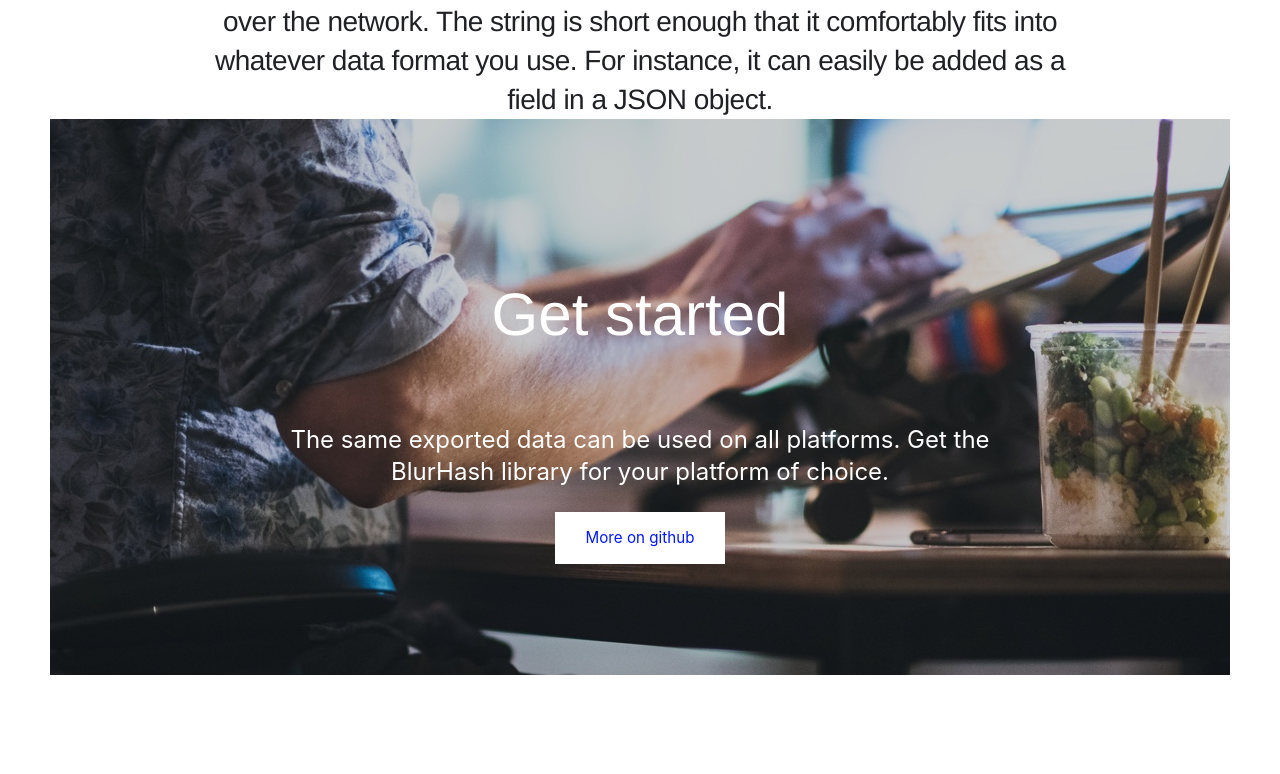
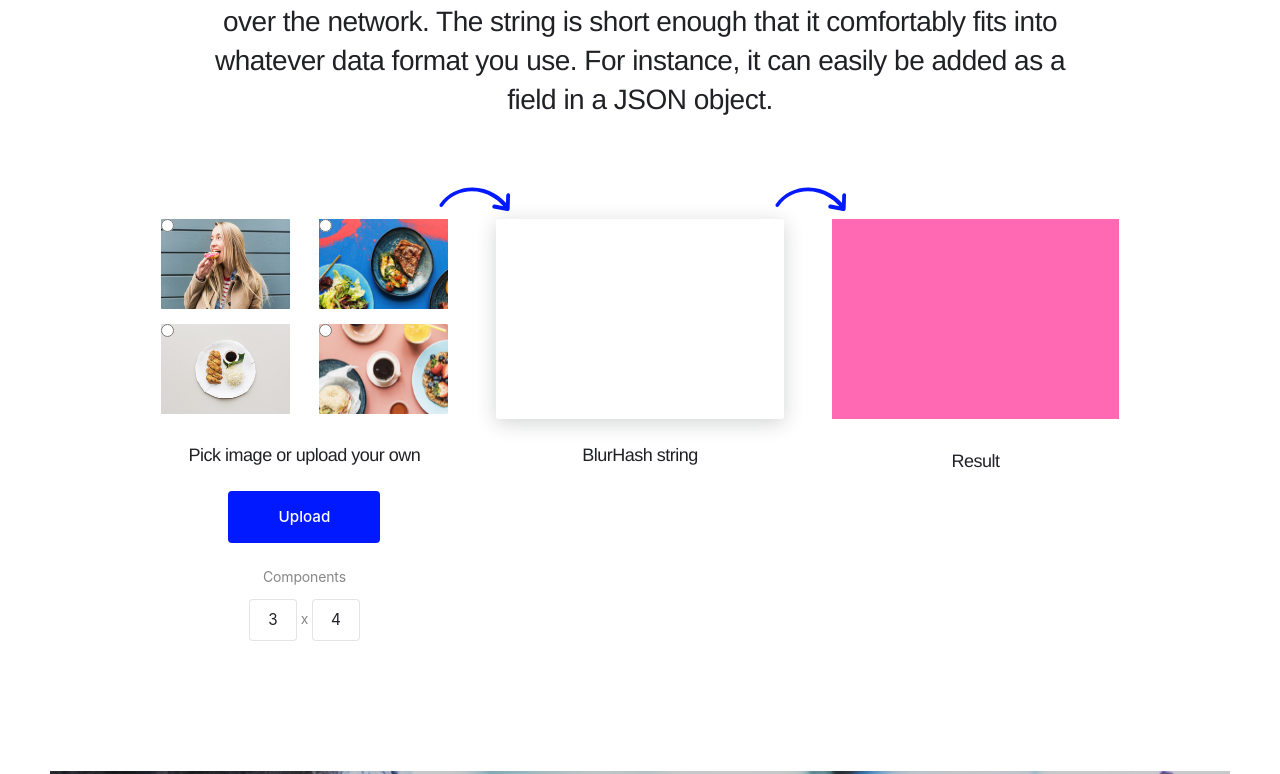
Before and after one commit to woltapp/blurhash, a website built with webpack: page Website/src/index.ejs in a window 1280 px wide. Shown: the part 2003-2777 px from the top of the page. Before the commit the page ends 2678 px from the top, so only its background shows below. Built offline with nearby package versions, Linux system fonts and the light colour scheme; a small style sheet from the web is missing; what velocity-animate would draw is missing.

Commit message:
Almost working demo

```diff
--- a/Website/src/index.ejs
+++ b/Website/src/index.ejs
@@ -73,6 +73,59 @@
         string is short enough that it comfortably fits into whatever data format you use. For
         instance, it can easily be added as a field in a JSON object.
       </p>
+      <div class="demo">
+        <div class="part">
+          <div class="predefined">
+            <label>
+              <input type="radio" value="1" name="predefined" />
+              <img src="../assets/images/img1.jpg" />
+            </label>
+            <label>
+              <input type="radio" value="2" name="predefined" />
+              <img src="../assets/images/img2.jpg" />
+            </label>
+            <label>
+              <input type="radio" value="3" name="predefined" />
+              <img src="../assets/images/img3.jpg" />
+            </label>
+            <label>
+              <input type="radio" value="4" name="predefined" />
+              <img src="../assets/images/img4.jpg" />
+            </label>
+            <canvas id="original-canvas"></canvas>
+          </div>
+          <p class="explain">
+            Pick image or upload your own
+          </p>
+          <label for="file-upload" class="button">
+            Upload
+          </label>
+          <input id="file-upload" type="file" accept="image/*" />
+          <div class="dimension">
+            Components
+            <div>
+              <input id="component-x" type="text" value="3" />
+              x
+              <input id="component-y" type="text" value="4" />
+            </div>
+          </div>
+        </div>
+        <div class="part">
+          <div class="demo-blurhash">
+            <input type="text" id="demo-blurhash" value="" />
+            <span id="demo-blurhash-output" />
+          </div>
+          <p class="explain">
+            BlurHash string
+          </p>
+        </div>
+        <div class="part">
+          <canvas id="demo-canvas" width="32" height="32"></canvas>
+          <p class="explain">
+            Result
+          </p>
+        </div>
+      </div>
     </div>
     <div class="section get-started">
       <h2>Get started</h2>
--- a/Website/src/index.js
+++ b/Website/src/index.js
@@ -1,5 +1,7 @@
 import './index.scss';
 
 import Hero from './sections/hero';
+import Demo from './sections/demo';
 
 Hero();
+Demo();
--- a/Website/src/index.scss
+++ b/Website/src/index.scss
@@ -30,6 +30,26 @@ h2 {
   line-height: 70px;
 }
 
+.button {
+  border-radius: 4px;
+  padding: 1rem;
+  min-width: 10rem;
+  color: #fff;
+  font-weight: 500;
+  background-color: $wolt-id-blue;
+
+  &:hover,
+  &:focus {
+    outline: none;
+    background-color: mix(#fff, $wolt-id-blue, 24);
+  }
+
+  &:active {
+    background-color: mix($dark-grey, $wolt-id-blue, 12);
+  }
+}
+
+
 .hero {
   height: 100vh;
 
@@ -39,6 +59,10 @@ h2 {
     display: flex;
     align-items: center;
     justify-content: center;
+  }
+
+  .button {
+    margin-bottom: 2.5rem;
   }
 
   .logo {
@@ -70,25 +94,6 @@ h2 {
     margin-bottom: 3.5rem;
   }
 
-  .button {
-    border-radius: 4px;
-    padding: 1rem;
-    min-width: 10rem;
-    color: #fff;
-    font-weight: 500;
-    background-color: $wolt-id-blue;
-    margin-bottom: 2.5rem;
-
-    &:hover,
-    &:focus {
-      outline: none;
-      background-color: mix(#fff, $wolt-id-blue, 24);
-    }
-
-    &:active {
-      background-color: mix($dark-grey, $wolt-id-blue, 12);
-    }
-  }
 
   .link {
     position: relative;
@@ -210,6 +215,151 @@ h2 {
   }
 }
 
+.demo {
+  max-width: 1180px;
+  margin: 0 auto;
+  padding: 100px 0 130px;
+  display: flex;
+  justify-content: stretch;
+
+  .part {
+    position: relative;
+    flex: 1;
+    margin: 0 24px;
+
+    &:first-child {
+      margin-left: 0;
+    }
+    &:last-child {
+      margin-right: 0;
+
+      &:after {
+        content: unset;
+      }
+    }
+
+    &:after {
+      content: '';
+      background: url("../assets/images/arrow.svg");
+      width: 72px;
+      height: 25px;
+      position: absolute;
+      top: -32px;
+      right: -63px;
+    }
+  }
+
+  .explain {
+    margin: 24px 0;
+    font-size: 18px;
+    text-align: center;
+    line-height: 24px;
+  }
+
+  .predefined {
+    position: relative;
+    display: flex;
+    justify-content: space-between;
+    flex-direction: row;
+    flex-wrap: wrap;
+    height: 200px;
+
+    label {
+      position: relative;
+      width: 45%;
+      margin-bottom: 5%;
+
+      input {
+        position: absolute;
+        top: 10;
+        left: 10;
+      }
+
+      img {
+        width: 100%;
+        height: 90px;
+      }
+    }
+
+    #original-canvas {
+      position: absolute;
+      top:0;
+      left: 0;
+      width: 100%;
+      height: 100%;
+      pointer-events: none;
+      opacity: 0;
+      transition: opacity 0.2s ease-in-out;
+    }
+  }
+
+  #file-upload {
+    display: none;
+  }
+
+  .dimension {
+    margin-top: 24px;
+    font-size: 14px;
+    color: #868789;
+    letter-spacing: -0.15px;
+    text-align: center;
+    line-height: 20px;
+
+    > div {
+      margin-top: 12px;
+    }
+
+    input {
+      background: #FFFFFF;
+      border: 1px solid rgba(32,33,37,0.12);
+      border-radius: 4px;
+      text-align: center;
+      width: 46px;
+      height: 40px;
+    }
+  }
+
+  .demo-blurhash {
+    position: relative;
+    box-shadow: 0 4px 20px rgba(32, 33, 37, 0.2);
+    height: 200px;
+    background: #ffffff;
+    border-radius: 2px;
+    font-size: 18px;
+    text-align: center;
+    line-height: 24px;
+    display: flex;
+    justify-content: center;
+    align-items: center;
+
+    &:focus-within {
+      box-shadow: 0 4px 20px rgba(32, 33, 37, 0.4);
+    }
+  }
+
+  #demo-blurhash {
+    opacity: 0;
+    width: 100%;
+    height: 100%;
+    position: absolute;
+  }
+
+  #demo-blurhash-output {
+    color: $wolt-id-blue;
+    word-break: break-all;
+
+    &.error {
+      color: $error-color-id;
+    }
+  }
+
+  #demo-canvas {
+    height: 200px;
+    width: 100%;
+    background: hotpink;
+  }
+}
+
 .get-started {
   background: url(../assets/images/get-started-bg.jpg);
   max-width: 1180px;
@@ -219,6 +369,10 @@ h2 {
   align-items: center;
   justify-content: center;
   text-align: center;
+
+  h2 {
+    margin: 0;
+  }
 
   h2,
   p {
--- /dev/null
+++ b/Website/src/sections/demo.js
@@ -0,0 +1,69 @@
+import { encode, decode } from '../../../TypeScript/dist/';
+
+const blurhashElement = document.getElementById('demo-blurhash');
+const blurhashOutput = document.getElementById('demo-blurhash-output');
+const canvas = document.getElementById('demo-canvas');
+const originalCanvas = document.getElementById('original-canvas');
+const fileInput = document.getElementById('file-upload');
+const componentXElement = document.getElementById('component-x');
+const componentYElement = document.getElementById('component-y');
+
+function render() {
+  const blurhash = blurhashElement.value;
+  blurhashOutput.textContent = blurhash;
+  if (blurhash) {
+    const pixels = decode(blurhash, 32, 32);
+    if (pixels) {
+      blurhashOutput.classList.remove('error');
+      const ctx = canvas.getContext('2d');
+
+      const imageData = new ImageData(pixels, 32, 32);
+      ctx.putImageData(imageData, 0, 0);
+    } else {
+      blurhashOutput.classList.add('error');
+    }
+  }
+}
+
+function clamp(n) {
+  return Math.min(9, Math.max(1, n));
+}
+
+function doEncode() {
+  const file = fileInput.files[0];
+  const componentX = clamp(+componentXElement.value);
+  const componentY = clamp(+componentYElement.value);
+  if (file) {
+    const ctx = originalCanvas.getContext('2d');
+    var img = new Image();
+    img.onload = function() {
+      ctx.drawImage(img, 0, 0, originalCanvas.width, originalCanvas.height);
+      originalCanvas.style.opacity = 1;
+      URL.revokeObjectURL(img.src);
+
+      setTimeout(() => {
+        const imageData = ctx.getImageData(0, 0, originalCanvas.width, originalCanvas.height);
+        const blurhash = encode(
+          imageData.data,
+          imageData.width,
+          imageData.height,
+          componentX,
+          componentY,
+        );
+        blurhashElement.value = blurhash;
+        render();
+      }, 0);
+    };
+    img.src = URL.createObjectURL(fileInput.files[0]);
+  }
+}
+
+blurhashElement.addEventListener('change', render);
+blurhashElement.addEventListener('keyup', render);
+fileInput.addEventListener('change', doEncode);
+componentXElement.addEventListener('keyup', doEncode);
+componentYElement.addEventListener('keyup', doEncode);
+
+export default function() {
+  render();
+}
--- a/Website/src/styles/variables.scss
+++ b/Website/src/styles/variables.scss
@@ -5,6 +5,7 @@
 }
 
 $wolt-id-blue: #0019ff;
+$error-color-id: #ff1900;
 $header-height: 70px;
 // Brand
 $wolt-blue: #0065aa;
--- a/Website/webpack.config.js
+++ b/Website/webpack.config.js
@@ -22,6 +22,7 @@ module.exports = {
   resolve: {
     modules: [dirNode, dirApp, dirAssets],
   },
+  devtool: IS_DEV ? '#cheap-module-source-map' : '#source-map',
   plugins: [
     new ExtractTextPlugin({
       filename: '[name].[hash].css',
```
Also changed, not shown: Website/assets/images/arrow.svg (added).
